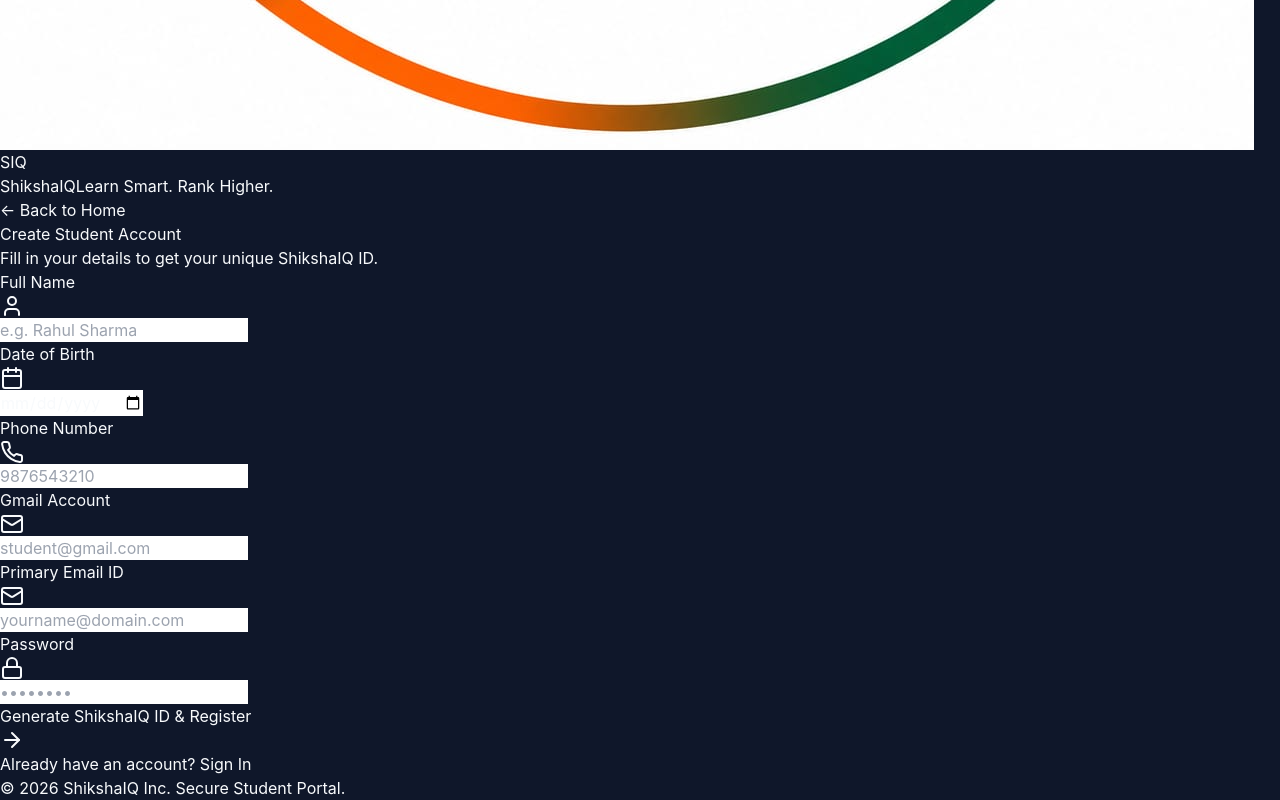
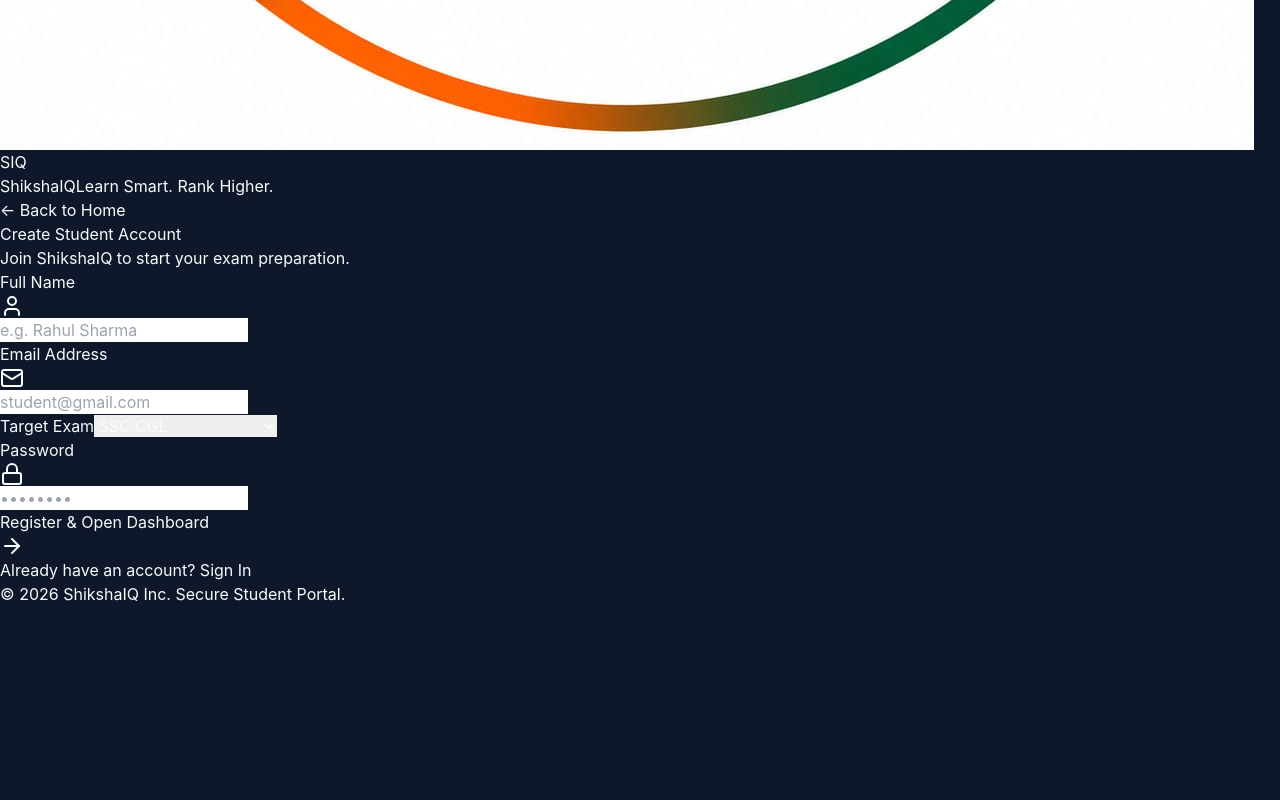
Before and after one commit to shikshaiqofficial-gif/ShikshaIQ, a React (Vite) app in the folder frontend/: page /register in a window 1280 px wide. Shown: the part 1104-1904 px from the top of the page. After the commit the page ends 1710 px from the top, so only its background shows below. Built offline with nearby package versions, Linux system fonts and the light colour scheme.

Commit message:
Connected frontend login and register to backend API, fixed 401 token authentication, and updated dashboard profile rendering

```diff
--- a/frontend/src/Login.jsx
+++ b/frontend/src/Login.jsx
@@ -1,22 +1,40 @@
 import React, { useState } from 'react';
 import { motion } from 'framer-motion';
 import { useNavigate, Link } from 'react-router-dom';
+import API from './api';
 import Logo from './components/Logo';
-import { Mail, Lock, ArrowRight } from 'lucide-react';
+import { Mail, Lock, ArrowRight, AlertCircle } from 'lucide-react';
 
 export default function Login() {
   const navigate = useNavigate();
   const [loading, setLoading] = useState(false);
+  const [error, setError] = useState('');
   const [identifier, setIdentifier] = useState('');
   const [password, setPassword] = useState('');
 
-  const handleLogin = (e) => {
+  const handleLogin = async (e) => {
     e.preventDefault();
     setLoading(true);
-    setTimeout(() => {
+    setError('');
+
+    try {
+      const res = await API.post('/auth/login', {
+        email: identifier.trim(),
+        password
+      });
+
+      if (res.data?.success && res.data.token) {
+        // Save token and user object securely to localStorage
+        localStorage.setItem('token', res.data.token);
+        localStorage.setItem('user', JSON.stringify(res.data.user));
+        navigate('/dashboard');
+      }
+    } catch (err) {
+      console.error('Login error:', err);
+      setError(err.response?.data?.message || 'Invalid credentials. Please check your email and password.');
+    } finally {
       setLoading(false);
-      navigate('/dashboard');
-    }, 800);
+    }
   };
 
   return (
@@ -40,18 +58,25 @@
         >
           <div className="space-y-1">
             <h2 className="text-xl font-black text-white">Welcome Back Aspirant</h2>
-            <p className="text-xs text-slate-400">Sign in with your Email or ShikshaIQ ID.</p>
+            <p className="text-xs text-slate-400">Sign in with your registered email.</p>
           </div>
+
+          {error && (
+            <div className="p-3 bg-rose-950/60 border border-rose-800 rounded-xl text-xs text-rose-300 flex items-center gap-2">
+              <AlertCircle className="w-4 h-4 text-rose-400 shrink-0" />
+              <span>{error}</span>
+            </div>
+          )}
 
           <form onSubmit={handleLogin} className="space-y-4">
             <div className="space-y-1.5">
-              <label className="text-[11px] font-semibold text-slate-300 uppercase tracking-wide">Email or ShikshaIQ ID</label>
+              <label className="text-[11px] font-semibold text-slate-300 uppercase tracking-wide">Email Address</label>
               <div className="relative">
                 <Mail className="absolute left-3.5 top-3.5 w-4 h-4 text-slate-500" />
                 <input
-                  type="text"
+                  type="email"
                   required
-                  placeholder="name@gmail.com or SIQ-2026-XXXX"
+                  placeholder="name@gmail.com"
                   value={identifier}
                   onChange={(e) => setIdentifier(e.target.value)}
                   className="w-full bg-[#070b19] border border-slate-800 rounded-xl px-10 py-3 text-sm text-white placeholder-slate-600 focus:outline-none focus:border-indigo-500 transition"
@@ -77,7 +102,7 @@
             <button
               type="submit"
               disabled={loading}
-              className="w-full py-3.5 bg-gradient-to-r from-orange-500 to-rose-600 hover:from-orange-600 hover:to-rose-700 text-white font-bold rounded-xl transition shadow-lg shadow-orange-600/20 text-sm flex items-center justify-center gap-2 mt-2"
+              className="w-full py-3.5 bg-gradient-to-r from-orange-500 to-rose-600 hover:from-orange-600 hover:to-rose-700 text-white font-bold rounded-xl transition shadow-lg shadow-orange-600/20 text-sm flex items-center justify-center gap-2 mt-2 cursor-pointer"
             >
               {loading ? <span className="animate-pulse">Signing In...</span> : <>Sign In to Dashboard <ArrowRight className="w-4 h-4" /></>}
             </button>
--- a/frontend/src/Register.jsx
+++ b/frontend/src/Register.jsx
@@ -1,38 +1,51 @@
 import React, { useState } from 'react';
 import { motion } from 'framer-motion';
 import { useNavigate, Link } from 'react-router-dom';
+import API from './api';
 import Logo from './components/Logo';
-import { User, Mail, Phone, Calendar, Lock, ArrowRight, CheckCircle2 } from 'lucide-react';
+import { User, Mail, Calendar, Lock, ArrowRight, AlertCircle } from 'lucide-react';
 
 export default function Register() {
   const navigate = useNavigate();
   const [loading, setLoading] = useState(false);
-  const [registeredData, setRegisteredData] = useState(null);
+  const [error, setError] = useState('');
 
   const [formData, setFormData] = useState({
     fullName: '',
-    dob: '',
-    phone: '',
     email: '',
-    gmailAccount: '',
-    password: ''
+    password: '',
+    targetExam: 'SSC CGL'
   });
 
   const handleChange = (e) => {
     setFormData({ ...formData, [e.target.name]: e.target.value });
   };
 
-  const handleSubmit = (e) => {
+  const handleSubmit = async (e) => {
     e.preventDefault();
     setLoading(true);
+    setError('');
 
-    setTimeout(() => {
+    try {
+      const res = await API.post('/auth/register', {
+        name: formData.fullName.trim(),
+        email: formData.email.trim(),
+        password: formData.password,
+        targetExam: formData.targetExam
+      });
+
+      if (res.data?.success && res.data.token) {
+        // Save token and user object securely to localStorage
+        localStorage.setItem('token', res.data.token);
+        localStorage.setItem('user', JSON.stringify(res.data.user));
+        navigate('/dashboard');
+      }
+    } catch (err) {
+      console.error('Registration error:', err);
+      setError(err.response?.data?.message || 'Registration failed. Email might already be in use.');
+    } finally {
       setLoading(false);
-      // Generate Unique ShikshaIQ ID
-      const randomNum = Math.floor(1000 + Math.random() * 9000);
-      const uniqueId = `SIQ-2026-${randomNum}`;
-      setRegisteredData({ ...formData, shikshaId: uniqueId });
-    }, 1000);
+    }
   };
 
   return (
@@ -52,39 +65,19 @@
           initial={{ opacity: 0, y: 20 }}
           animate={{ opacity: 1, y: 0 }}
           transition={{ duration: 0.4 }}
-          className="w-full max-w-md bg-[#0b132b] border border-slate-800 rounded-3xl p-8 shadow-2xl relative"
+          className="w-full max-w-md bg-[#0b132b] border border-slate-800 rounded-3xl p-8 shadow-2xl relative space-y-6"
         >
-          {registeredData ? (
-            <div className="text-center space-y-6 py-4">
-              <div className="w-16 h-16 bg-emerald-500/10 border border-emerald-500/20 text-emerald-400 rounded-2xl flex items-center justify-center mx-auto">
-                <CheckCircle2 className="w-8 h-8" />
-              </div>
-              <div className="space-y-2">
-                <h2 className="text-2xl font-black text-white">Registration Successful!</h2>
-                <p className="text-xs text-slate-400">Welcome aboard, {registeredData.fullName}. Your account is ready.</p>
+          <div className="space-y-1">
+            <h2 className="text-xl font-black text-white">Create Student Account</h2>
+            <p className="text-xs text-slate-400">Join ShikshaIQ to start your exam preparation.</p>
           </div>
 
-              <div className="p-4 bg-[#070b19] rounded-2xl border border-indigo-500/30 space-y-1">
-                <span className="text-[10px] uppercase font-bold tracking-widest text-indigo-400">Your Unique ShikshaIQ ID</span>
-                <div className="text-xl font-mono font-black text-orange-400 tracking-wider">
-                  {registeredData.shikshaId}
+          {error && (
+            <div className="p-3 bg-rose-950/60 border border-rose-800 rounded-xl text-xs text-rose-300 flex items-center gap-2">
+              <AlertCircle className="w-4 h-4 text-rose-400 shrink-0" />
+              <span>{error}</span>
             </div>
-                <p className="text-[11px] text-slate-500">Save this ID for all exam sessions & leaderboards.</p>
-              </div>
-
-              <button
-                onClick={() => navigate('/dashboard')}
-                className="w-full py-3.5 bg-indigo-600 hover:bg-indigo-700 text-white font-bold rounded-xl transition shadow-lg shadow-indigo-900/40 text-sm flex items-center justify-center gap-2"
-              >
-                Go to Student Dashboard <ArrowRight className="w-4 h-4" />
-              </button>
-            </div>
-          ) : (
-            <div className="space-y-6">
-              <div className="space-y-1">
-                <h2 className="text-xl font-black text-white">Create Student Account</h2>
-                <p className="text-xs text-slate-400">Fill in your details to get your unique ShikshaIQ ID.</p>
-              </div>
+          )}
 
           <form onSubmit={handleSubmit} className="space-y-4">
             <div className="space-y-1.5">
@@ -103,49 +96,16 @@
               </div>
             </div>
 
-                <div className="grid grid-cols-2 gap-3">
             <div className="space-y-1.5">
-                    <label className="text-[11px] font-semibold text-slate-300 uppercase tracking-wide">Date of Birth</label>
-                    <div className="relative">
-                      <Calendar className="absolute left-3.5 top-3.5 w-4 h-4 text-slate-500" />
-                      <input
-                        type="date"
-                        name="dob"
-                        required
-                        value={formData.dob}
-                        onChange={handleChange}
-                        className="w-full bg-[#070b19] border border-slate-800 rounded-xl px-9 py-3 text-xs text-white focus:outline-none focus:border-indigo-500 transition"
-                      />
-                    </div>
-                  </div>
-
-                  <div className="space-y-1.5">
-                    <label className="text-[11px] font-semibold text-slate-300 uppercase tracking-wide">Phone Number</label>
-                    <div className="relative">
-                      <Phone className="absolute left-3.5 top-3.5 w-4 h-4 text-slate-500" />
-                      <input
-                        type="tel"
-                        name="phone"
-                        required
-                        placeholder="9876543210"
-                        value={formData.phone}
-                        onChange={handleChange}
-                        className="w-full bg-[#070b19] border border-slate-800 rounded-xl px-10 py-3 text-sm text-white placeholder-slate-600 focus:outline-none focus:border-indigo-500 transition"
-                      />
-                    </div>
-                  </div>
-                </div>
-
-                <div className="space-y-1.5">
-                  <label className="text-[11px] font-semibold text-slate-300 uppercase tracking-wide">Gmail Account</label>
+              <label className="text-[11px] font-semibold text-slate-300 uppercase tracking-wide">Email Address</label>
               <div className="relative">
                 <Mail className="absolute left-3.5 top-3.5 w-4 h-4 text-slate-500" />
                 <input
                   type="email"
-                      name="gmailAccount"
+                  name="email"
                   required
                   placeholder="student@gmail.com"
-                      value={formData.gmailAccount}
+                  value={formData.email}
                   onChange={handleChange}
                   className="w-full bg-[#070b19] border border-slate-800 rounded-xl px-10 py-3 text-sm text-white placeholder-slate-600 focus:outline-none focus:border-indigo-500 transition"
                 />
@@ -153,19 +113,19 @@
             </div>
 
             <div className="space-y-1.5">
-                  <label className="text-[11px] font-semibold text-slate-300 uppercase tracking-wide">Primary Email ID</label>
-                  <div className="relative">
-                    <Mail className="absolute left-3.5 top-3.5 w-4 h-4 text-slate-500" />
-                    <input
-                      type="email"
-                      name="email"
-                      required
-                      placeholder="yourname@domain.com"
-                      value={formData.email}
+              <label className="text-[11px] font-semibold text-slate-300 uppercase tracking-wide">Target Exam</label>
+              <select
+                name="targetExam"
+                value={formData.targetExam}
                 onChange={handleChange}
-                      className="w-full bg-[#070b19] border border-slate-800 rounded-xl px-10 py-3 text-sm text-white placeholder-slate-600 focus:outline-none focus:border-indigo-500 transition"
-                    />
-                  </div>
+                className="w-full bg-[#070b19] border border-slate-800 rounded-xl px-4 py-3 text-sm text-white focus:outline-none focus:border-indigo-500 transition cursor-pointer"
+              >
+                <option value="SSC CGL">SSC CGL</option>
+                <option value="SSC CHSL">SSC CHSL</option>
+                <option value="RRB NTPC">RRB NTPC (Railways)</option>
+                <option value="IBPS PO">IBPS PO / Banking</option>
+                <option value="UPSC">UPSC Civil Services</option>
+              </select>
             </div>
 
             <div className="space-y-1.5">
@@ -187,9 +147,9 @@
             <button
               type="submit"
               disabled={loading}
-                  className="w-full py-3.5 bg-gradient-to-r from-orange-500 to-rose-600 hover:from-orange-600 hover:to-rose-700 text-white font-bold rounded-xl transition shadow-lg shadow-orange-600/20 text-sm flex items-center justify-center gap-2 mt-2"
+              className="w-full py-3.5 bg-gradient-to-r from-orange-500 to-rose-600 hover:from-orange-600 hover:to-rose-700 text-white font-bold rounded-xl transition shadow-lg shadow-orange-600/20 text-sm flex items-center justify-center gap-2 mt-2 cursor-pointer"
             >
-                  {loading ? <span className="animate-pulse">Generating ID...</span> : <>Generate ShikshaIQ ID & Register <ArrowRight className="w-4 h-4" /></>}
+              {loading ? <span className="animate-pulse">Creating Account...</span> : <>Register & Open Dashboard <ArrowRight className="w-4 h-4" /></>}
             </button>
           </form>
 
@@ -197,8 +157,6 @@
             <span className="text-xs text-slate-400">Already have an account? </span>
             <Link to="/login" className="text-xs font-bold text-indigo-400 hover:underline">Sign In</Link>
           </div>
-            </div>
-          )}
         </motion.div>
       </main>
 
```
Also changed, not shown: frontend/public/sw.js (+9 -2 lines). Lines whose indentation alone changed are shown as unchanged.
